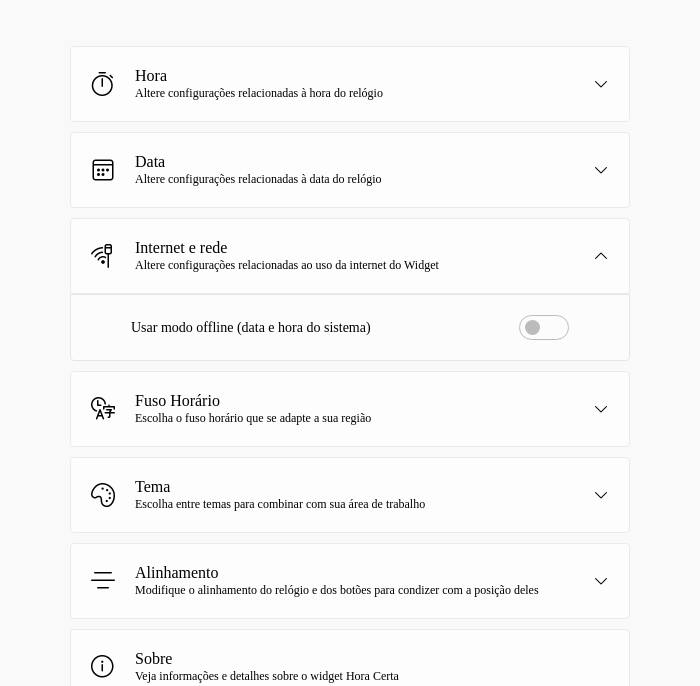
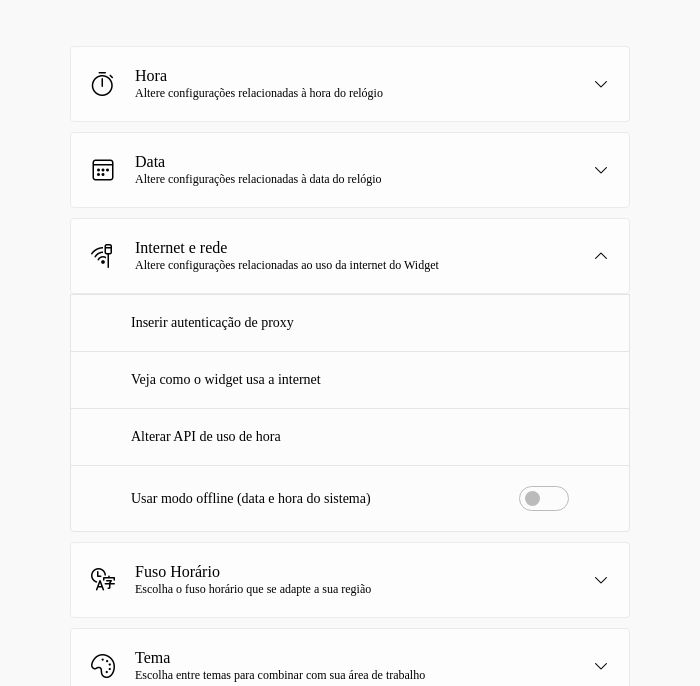
Before and after one commit to IgorSilva-S/HoraCerta, an Electron app: page src/settings.html in a window 700 px wide. Both pictures are taken after a click on the element 350 px from the left and 370 px from the top of the page. Shown: the part 114-800 px from the top of the page. Drawn offline with Linux system fonts and the light colour scheme; a web font is replaced by a local one.

Commit message:
Internet settings

```diff
--- a/src/css/settings/settings.css
+++ b/src/css/settings/settings.css
@@ -252,7 +252,8 @@ body {
     background-color: #fff7;
     border: 1px solid #bbb;
     border-radius: 120px;
-    transition-duration: .2s;
+    transition-duration: .1s;
+    transition-timing-function: linear;
   }
 
   input[type="radio"]:checked {
--- a/src/settings.html
+++ b/src/settings.html
@@ -89,6 +89,18 @@
       </div>
     </div>
     <div class="appSubBlock" id="webSection">
+
+      <div class="subBlockItem">
+        Inserir autenticação de proxy
+      </div>
+
+      <div class="subBlockItem">
+        Veja como o widget usa a internet
+      </div>
+
+      <div class="subBlockItem">
+        Alterar API de uso de hora
+      </div>
 
       <div class="subBlockItem lastItem">
         Usar modo offline (data e hora do sistema)
```
Also changed, not shown: src/css/widget/themes.css (line endings or trailing spaces).
